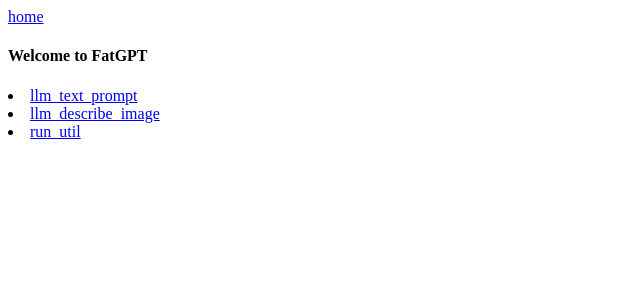
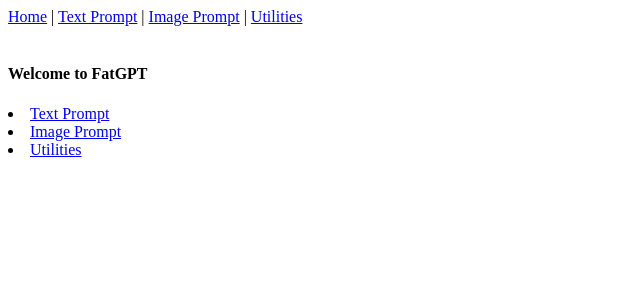
Before and after one commit to ezuloaga/FBN_LLM, a Flask app: page / in a window 1280 px wide. Shown: the top 300 px of the page, without its empty margins (0-640 px from the left). Run offline with Flask 3, Linux system fonts and the light colour scheme; some libraries are stand-ins or nearby versions.

Commit message:
style updates

```diff
--- a/templates/home.html
+++ b/templates/home.html
@@ -1,7 +1,7 @@
 {% extends "layout.html" %}
 {% block content %}
-<h4>{{ page_title }}</h1>
-<li><a href="{{ url_for('llm_text_prompt') }}">llm_text_prompt</a></li>
-<li><a href="{{ url_for('llm_describe_image') }}">llm_describe_image</a></li>
-<li><a href="{{ url_for('run_util') }}">run_util</a></li>
+<h4>{{ page_title }}</h4>
+<li><a href="{{ url_for('llm_text_prompt') }}">Text Prompt</a></li>
+<li><a href="{{ url_for('llm_describe_image') }}">Image Prompt</a></li>
+<li><a href="{{ url_for('run_util') }}">Utilities</a></li>
 {% endblock content %}
--- a/templates/layout.html
+++ b/templates/layout.html
@@ -8,13 +8,17 @@
 <link rel="stylesheet" href="https://unpkg.com/bootstrap-material-design@4.1.1/dist/css/bootstrap-material-design.min.css" integrity="sha384-wXznGJNEXNG1NFsbm0ugrLFMQPWswR3lds2VeinahP8N0zJw9VWSopbjv2x7WCvX" crossorigin="anonymous">
   </head>
   <body>
-  <div class="container">
-      <a href="{{ url_for('home') }}">home</a>
-
+<div class="container">
+<a href="{{ url_for('home') }}">Home</a> |
+<a href="{{ url_for('llm_text_prompt') }}">Text Prompt</a> |
+<a href="{{ url_for('llm_describe_image') }}">Image Prompt</a> |
+<a href="{{ url_for('run_util') }}">Utilities</a>
+<br>
+<br>
 {% block content %}
 
 {% endblock %}
-    </div>
+</div>
 <script src="https://code.jquery.com/jquery-3.2.1.slim.min.js" integrity="sha384-KJ3o2DKtIkvYIK3UENzmM7KCkRr/rE9/Qpg6aAZGJwFDMVNA/GpGFF93hXpG5KkN" crossorigin="anonymous"></script>
 <script src="https://unpkg.com/popper.js@1.12.6/dist/umd/popper.js" integrity="sha384-fA23ZRQ3G/J53mElWqVJEGJzU0sTs+SvzG8fXVWP+kJQ1lwFAOkcUOysnlKJC33U" crossorigin="anonymous"></script>
 <script src="https://unpkg.com/bootstrap-material-design@4.1.1/dist/js/bootstrap-material-design.js" integrity="sha384-CauSuKpEqAFajSpkdjv3z9t8E7RlpJ1UP0lKM/+NdtSarroVKu069AlsRPKkFBz9" crossorigin="anonymous"></script>
--- a/templates/text_prompt.html
+++ b/templates/text_prompt.html
@@ -1,9 +1,7 @@
 {% extends "layout.html" %}
 {% block content %}
 <h4>{{ page_title }}</h4>
-<p>{{ lm_studio_host }}</p>
-<p><span class="badge badge-primary">{{ model_to_use }}</span></p>
-
+<span class="badge badge-info">{{ lm_studio_host }}</span> <span class="badge badge-primary">{{ model_to_use }}</span><br><br>
 <p class="font-italic">{{ user_prompt }}</p>
 <p class="font-weight-bold">{{ result }}</p>
 {% endblock content %}
```
Also changed, not shown: templates/describe_image.html (+2 -5 lines), templates/text_prompt_form.html (+2 -6 lines).
